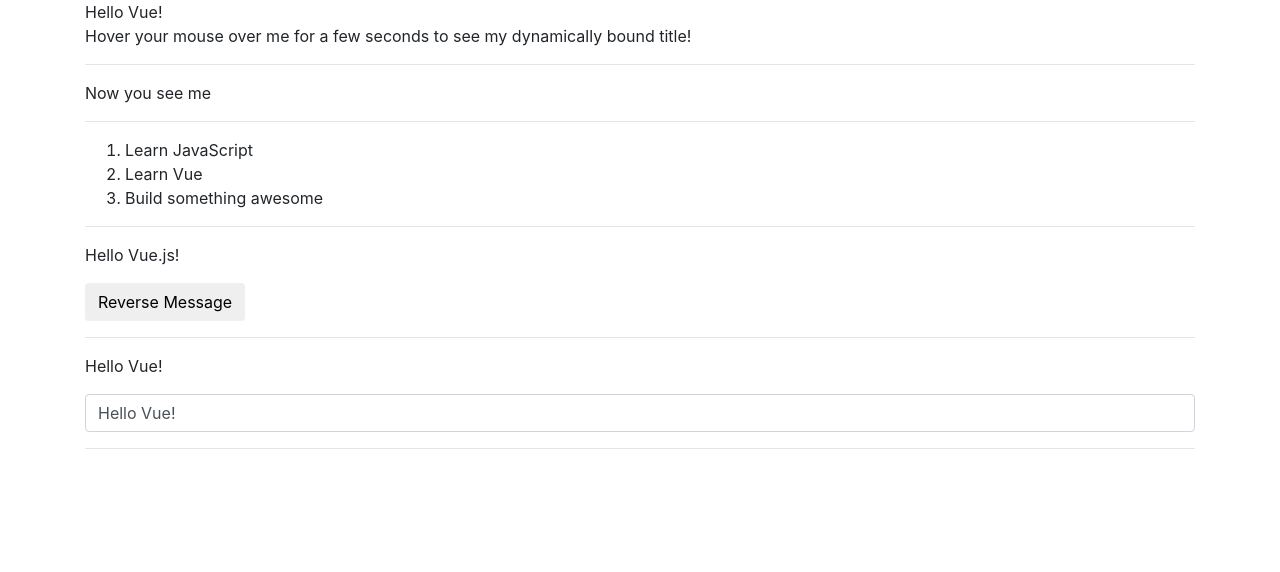
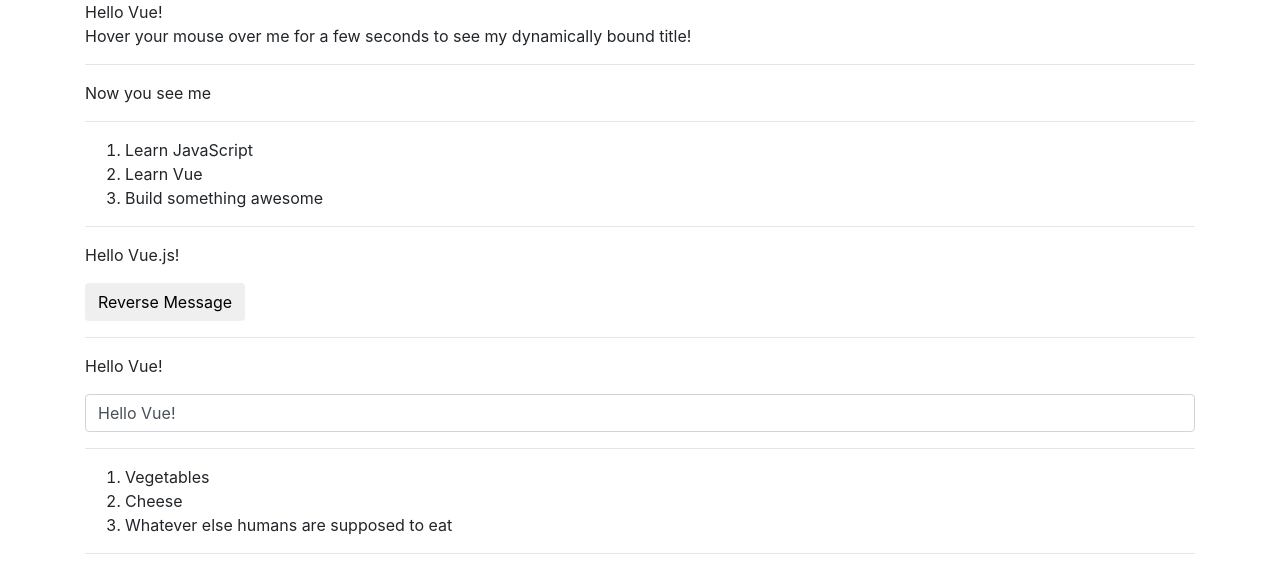
Before and after one commit to emamut/learning-vuejs, a website: page index.html in a window 1280 px wide. Drawn offline with nearby package versions, Linux system fonts and the light colour scheme.

Commit message:
add component

```diff
--- a/assets/js/app.js
+++ b/assets/js/app.js
@@ -48,3 +48,19 @@ var app6 = new Vue({
     message: 'Hello Vue!'
   }
 })
+
+Vue.component('todo-item', {
+  props: ['todo'],
+  template: '<li>{{ todo.text }}</li>'
+})
+
+var app7 = new Vue({
+  el: '#app-7',
+  data: {
+    groceryList: [
+      { id: 0, text: 'Vegetables' },
+      { id: 1, text: 'Cheese' },
+      { id: 2, text: 'Whatever else humans are supposed to eat' }
+    ]
+  }
+})
--- a/index.html
+++ b/index.html
@@ -44,6 +44,17 @@
       </div>
       <hr>
 
+      <div id="app-7">
+        <ol>
+          <todo-item
+            v-for="item in groceryList"
+            v-bind:todo="item"
+            v-bind:key="item.id">
+          </todo-item>
+        </ol>
+      </div>
+      <hr>
+
     </div>
   </body>
 
```
